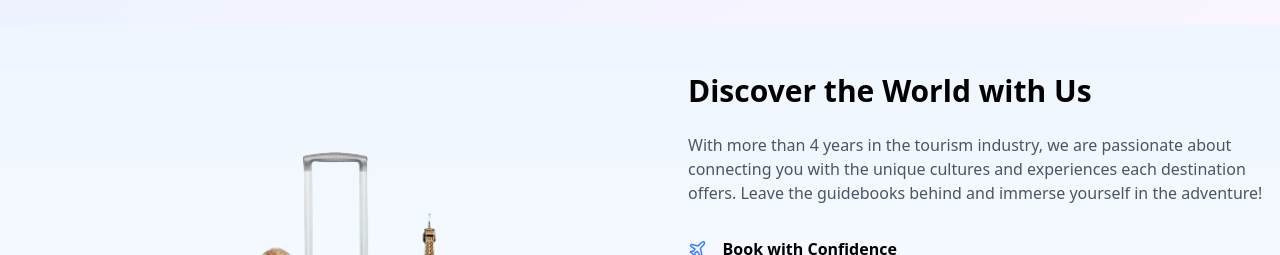
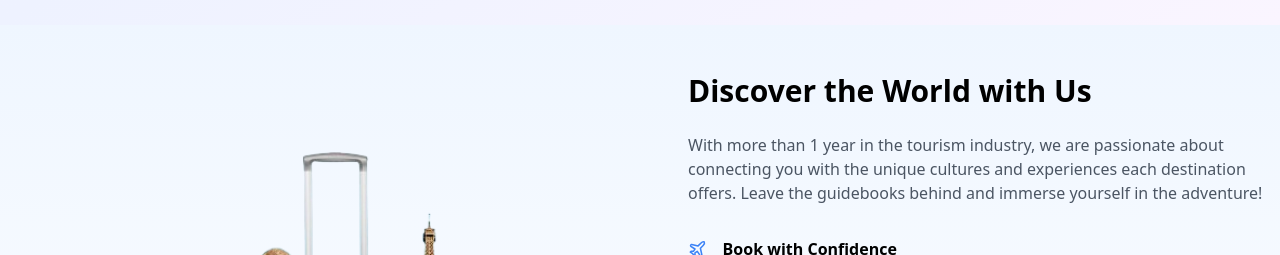
Before and after one commit to salmaanParis/travel, a React (Vite) app: page / in a window 1280 px wide. Shown: the part 2600-2855 px from the top of the page. Built offline with nearby package versions, Linux system fonts and the light colour scheme; no server answers; the HTML template or start-up script is replaced by a standard one.

Commit message:
About 1 year

```diff
--- a/src/components/Aboutus.jsx
+++ b/src/components/Aboutus.jsx
@@ -18,7 +18,7 @@ const AboutUs = () => {
               Discover the World with Us
             </h1>
             <p className="text-gray-600 mb-8">
-              With more than 4 years in the tourism industry, we are passionate about connecting you with the unique cultures and experiences each destination offers. Leave the guidebooks behind and immerse yourself in the adventure!
+              With more than 1 year in the tourism industry, we are passionate about connecting you with the unique cultures and experiences each destination offers. Leave the guidebooks behind and immerse yourself in the adventure!
             </p>
 
             {/* Services */}
```
